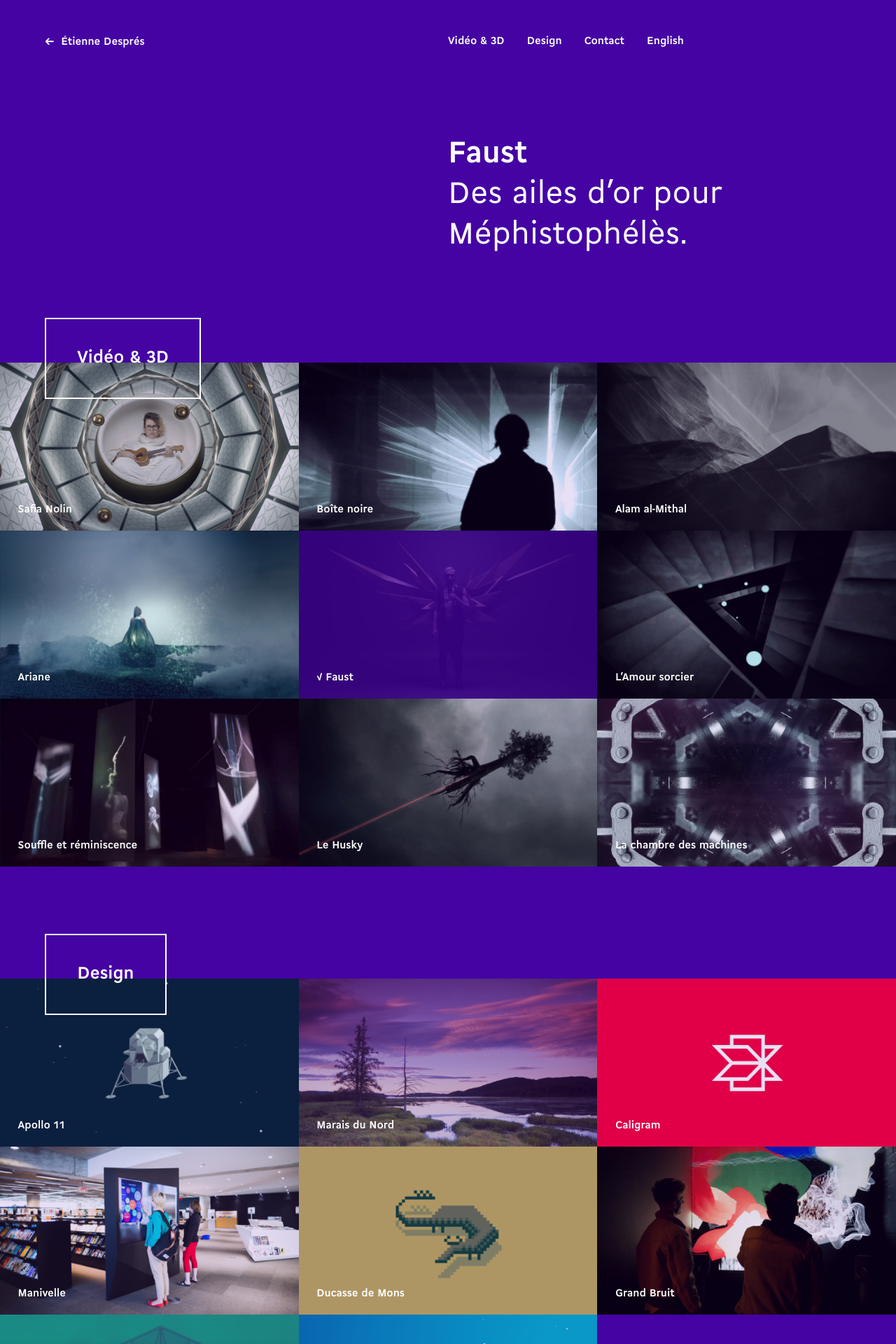
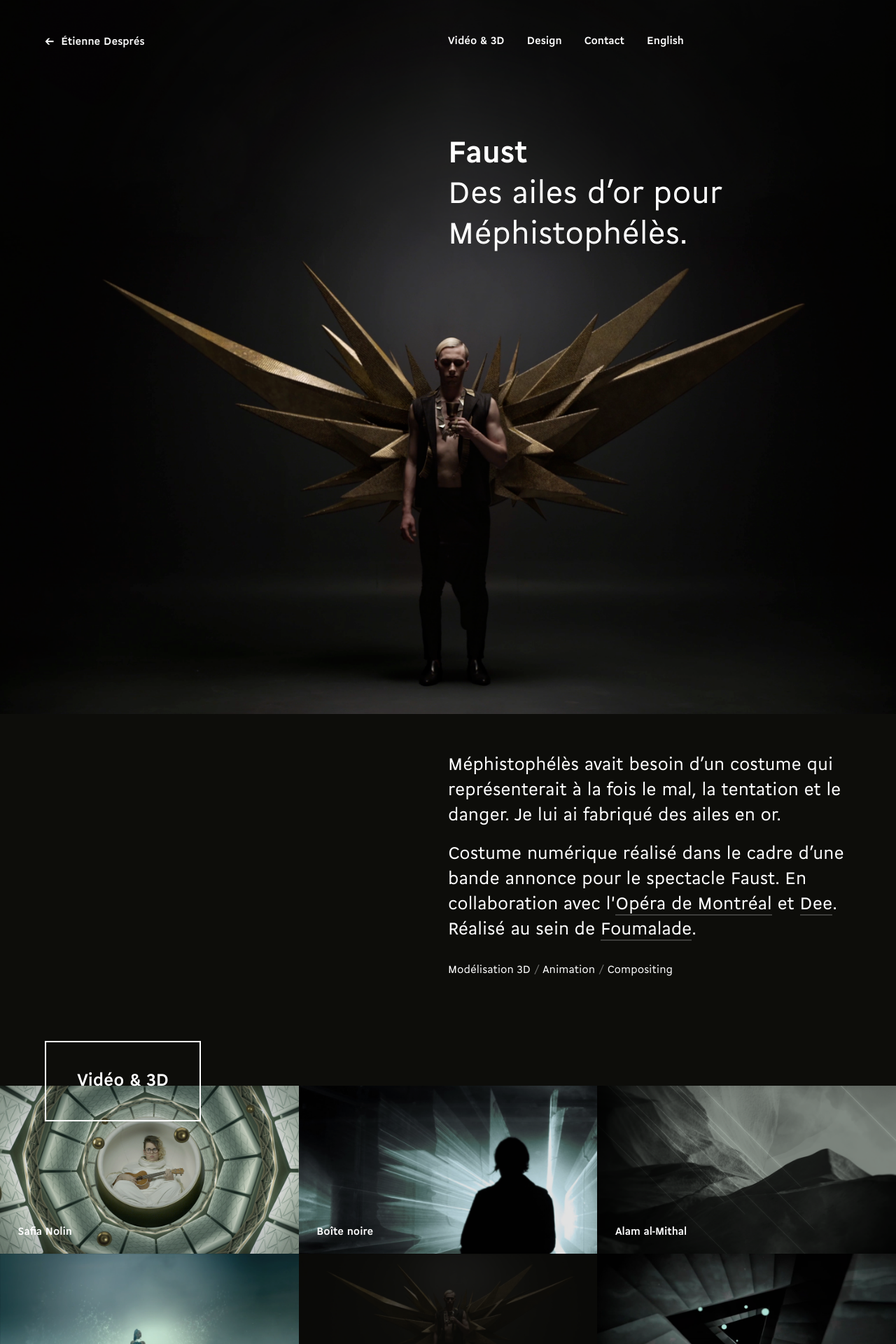
Before and after one commit to etienne/etienne, a Jekyll site: the page built from _projects-fr/faust.html, in a window 1280 px wide. Shown: the top 1920 px of the page at 70% size. Built offline with Jekyll 4.4.1, drawn with Linux system fonts in a browser that asks for light colours.

Commit message:
Ajoute un peu de contenu pour Faust

```diff
--- a/_projects-fr/ariane.html
+++ b/_projects-fr/ariane.html
@@ -4,7 +4,7 @@ date: 2013-04-08
 type: video
 language: fr
 layout: project
-tags: [Compositing, Animation]
+tags: [Animation, Compositing]
 ---
 
 {% include image.html class="hero" name="still" alt="Capture d’écran de la vidéo Ariane" %}
@@ -19,7 +19,6 @@ tags: [Compositing, Animation]
 <section>
   <div class="text">
     <p>Réalisé par <a href="http://rodeoproduction.com/#/artists/ledastjacques">Leda &amp; St.Jacques</a>, produit par <a href="http://rodeoproduction.com">Rodéo</a>. Animation et compositing réalisés au sein de <a href="http://foumalade.org">Foumalade</a>.</p>
-
     {% include tags.html %}
   </div>
 </section>
--- a/_projects-fr/faust.html
+++ b/_projects-fr/faust.html
@@ -4,11 +4,22 @@ date: 2012-06-19
 type: video
 language: fr
 layout: project
+tags: [Modélisation 3D, Animation, Compositing]
 ---
 
-<section>
+{% include image.html name="hero" alt="Capture d’écran de la vidéo Faust" %}
+
+<section class="superimposed">
   <div class="text">
     <h1>Faust</h1>
     <p class="intro">Des ailes d’or pour Méphistophélès.</p>
   </div>
 </section>
+
+<section>
+  <div class="text">
+    <p>Méphistophélès avait besoin d’un costume qui représenterait à la fois le mal, la tentation et le danger. Je lui ai fabriqué des ailes en or.</p>
+    <p>Costume numérique réalisé dans le cadre d’une bande annonce pour le spectacle Faust. En collaboration avec l'<a href="http://www.operademontreal.com/en">Opéra de Montréal</a> et <a href="http://deemusic.com">Dee</a>. Réalisé au sein de <a href="http://foumalade.org">Foumalade</a>.</p>
+    {% include tags.html %}
+  </div>
+</section>
--- /dev/null
+++ b/_sass/projects/_faust.scss
@@ -0,0 +1,13 @@
+body.faust {
+  background-color: #0d0d0a;
+
+  img.hero {
+    width: 200%;
+    margin-left: -50%;
+
+    @include tablet {
+      width: 100%;
+      margin-left: 0;
+    }
+  }
+}
--- a/css/styles.scss
+++ b/css/styles.scss
@@ -18,3 +18,4 @@
 @import 'projects/apollo-11';
 @import 'projects/safia-nolin';
 @import 'projects/ariane';
+@import 'projects/faust';
```
Also changed, not shown: images/faust/hero.png (added).
